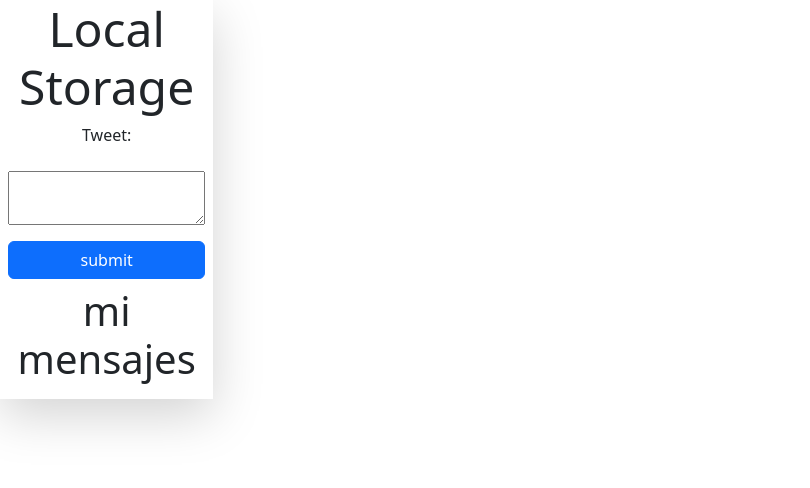
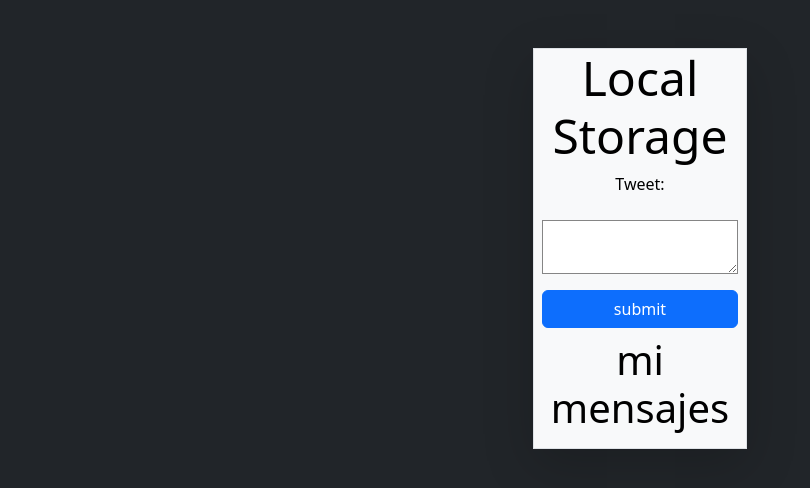
Before and after one commit to Danny79k/DEW, a plain HTML site: page index.html in a window 1280 px wide. Shown: the whole page, without its empty margins (0-810 px from the left). Drawn offline with nearby package versions, Linux system fonts and the light colour scheme.

Commit message:
trabajado el front

```diff
--- a/index.html
+++ b/index.html
@@ -8,18 +8,20 @@
     <title>Document</title>
 </head>
 
-<body>
-    <div class="d-flex flex-column col-2 shadow-lg">
+<body  data-bs-theme="dark">
+    <main class="d-flex justify-content-center mb-5">
+        <div class="d-flex flex-column col-2 bg-light text-black shadow-lg border mt-5" data-bs-theme="light">
             <h1 class="display-5 text-center">Local Storage</h1>
             <p class="text-center">Tweet:</p>
 
-        <textarea name="" id="textarea" class="m-2"></textarea>
+            <textarea name="" id="textarea" class="m-2 text-black bg-white"></textarea>
             <button class="m-2 btn btn-primary" id="btn" value="enviar">submit</button>
             <div id="mensajes">
                 <p class="display-6 text-center">mi mensajes</p>
 
             </div>
         </div>
+    </main>
 
     <!-- script -->
     <script src="script.js"></script>
```
Lines whose indentation alone changed are shown as unchanged.
